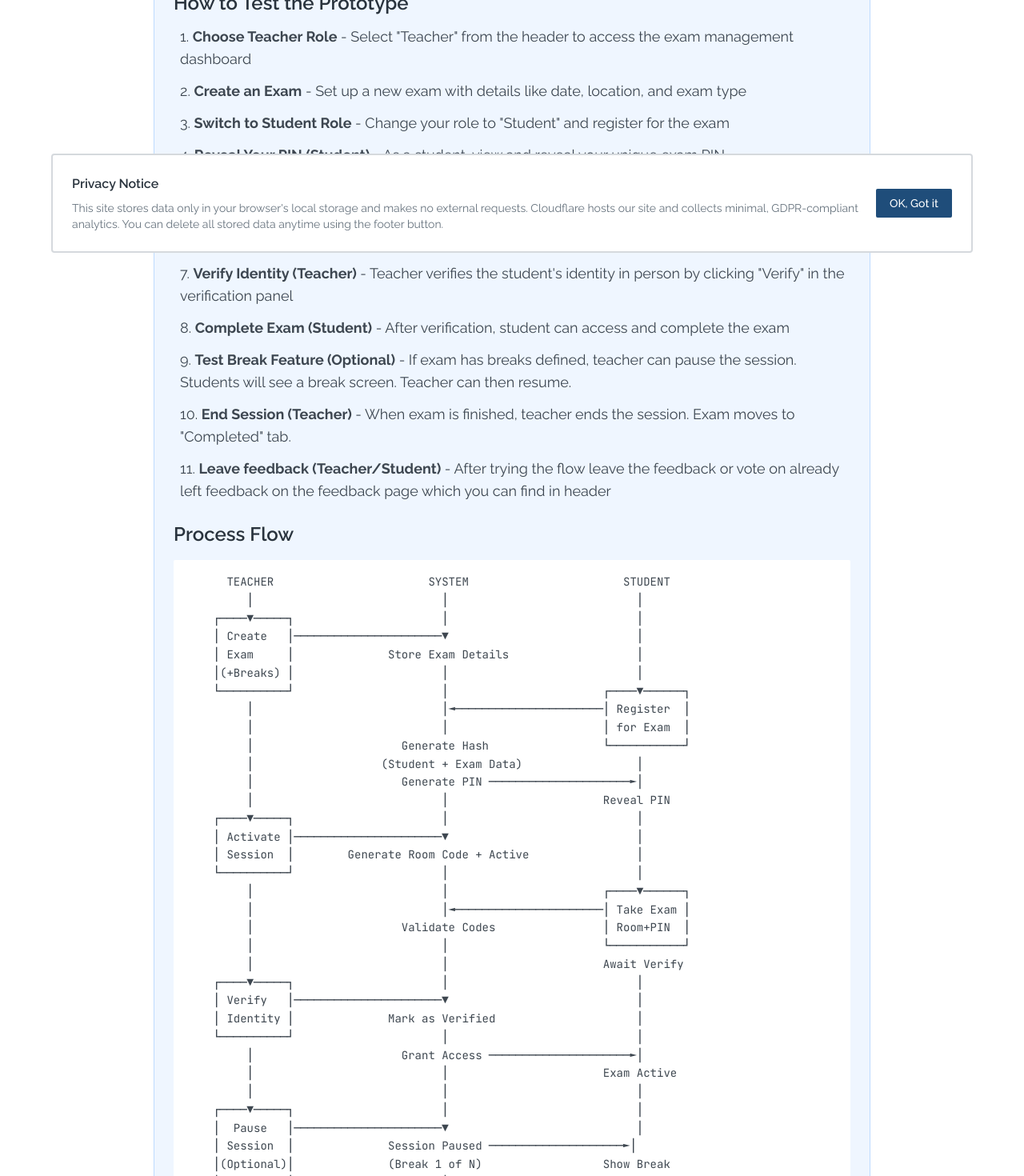
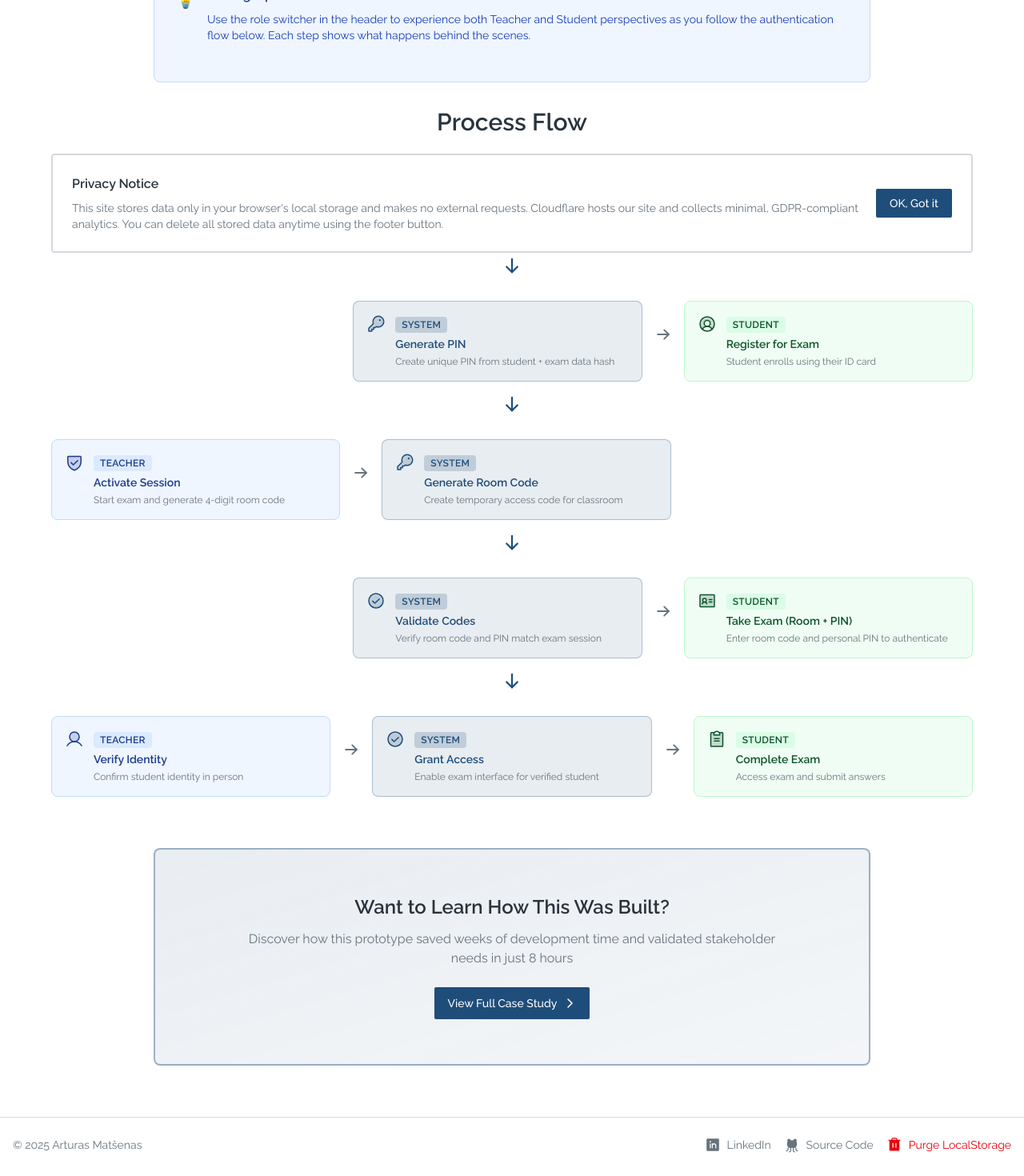
Before and after one commit to arturasma/cursorpresentation, a React (Vite) app: page / in a window 1280 px wide. Shown: the part 460-1930 px from the top of the page at 80% size. Built offline with nearby package versions, Linux system fonts and the light colour scheme.

Commit message:
homepage redesign

```diff
--- /dev/null
+++ b/src/components/features/exam/VerticalFlowStepper.tsx
@@ -0,0 +1,155 @@
+import { Card } from '@/components/ui/card';
+import { ArrowRight, ArrowDown } from 'phosphor-react';
+
+type FlowStep = {
+  role: 'teacher' | 'student' | 'system';
+  title: string;
+  description: string;
+  icon?: React.ReactNode;
+};
+
+type FlowStepGroup = {
+  teacher?: FlowStep;
+  system?: FlowStep;
+  student?: FlowStep;
+};
+
+interface VerticalFlowStepperProps {
+  steps: FlowStepGroup[];
+}
+
+const roleStyles = {
+  teacher: {
+    bg: 'bg-blue-50 dark:bg-blue-950/20',
+    border: 'border-blue-200 dark:border-blue-800',
+    text: 'text-blue-900 dark:text-blue-100',
+    badge: 'bg-blue-100 dark:bg-blue-900/40 text-blue-900 dark:text-blue-100',
+  },
+  student: {
+    bg: 'bg-green-50 dark:bg-green-950/20',
+    border: 'border-green-200 dark:border-green-800',
+    text: 'text-green-900 dark:text-green-100',
+    badge: 'bg-green-100 dark:bg-green-900/40 text-green-900 dark:text-green-100',
+  },
+  system: {
+    bg: 'bg-primary/10',
+    border: 'border-primary/30',
+    text: 'text-primary',
+    badge: 'bg-primary/20 text-primary',
+  },
+};
+
+function FlowStepCard({ step }: { step: FlowStep }) {
+  const styles = roleStyles[step.role];
+
+  return (
+    <div className="flex-1 min-w-0">
+      <Card className={`${styles.bg} ${styles.border} border p-4 shadow-sm h-full`}>
+        <div className="flex items-start gap-3">
+          {step.icon && (
+            <div className={`${styles.text} flex-shrink-0`}>
+              {step.icon}
+            </div>
+          )}
+          <div className="flex-1 min-w-0">
+            <div className={`text-xs font-semibold uppercase tracking-wide mb-1 ${styles.badge} inline-block px-2 py-0.5 rounded`}>
+              {step.role}
+            </div>
+            <h4 className={`font-semibold text-sm mb-1 ${styles.text}`}>
+              {step.title}
+            </h4>
+            <p className="text-xs text-muted-foreground">
+              {step.description}
+            </p>
+          </div>
+        </div>
+      </Card>
+    </div>
+  );
+}
+
+export default function VerticalFlowStepper({ steps }: VerticalFlowStepperProps) {
+  return (
+    <div className="space-y-8">
+      {steps.map((stepGroup, groupIndex) => (
+        <div key={groupIndex}>
+          {/* Desktop: Horizontal layout */}
+          <div className="hidden md:flex gap-4 items-start">
+            {/* Teacher Column */}
+            <div className="flex-1">
+              {stepGroup.teacher ? (
+                <FlowStepCard step={stepGroup.teacher} />
+              ) : (
+                <div className="h-full" />
+              )}
+            </div>
+
+            {/* Arrow */}
+            {stepGroup.teacher && stepGroup.system && (
+              <div className="flex items-center pt-8">
+                <ArrowRight size={20} weight="bold" className="text-muted-foreground" />
+              </div>
+            )}
+
+            {/* System Column */}
+            <div className="flex-1">
+              {stepGroup.system ? (
+                <FlowStepCard step={stepGroup.system} />
+              ) : (
+                <div className="h-full" />
+              )}
+            </div>
+
+            {/* Arrow */}
+            {stepGroup.system && stepGroup.student && (
+              <div className="flex items-center pt-8">
+                <ArrowRight size={20} weight="bold" className="text-muted-foreground" />
+              </div>
+            )}
+
+            {/* Student Column */}
+            <div className="flex-1">
+              {stepGroup.student ? (
+                <FlowStepCard step={stepGroup.student} />
+              ) : (
+                <div className="h-full" />
+              )}
+            </div>
+          </div>
+
+          {/* Mobile: Vertical stack */}
+          <div className="md:hidden space-y-3">
+            {stepGroup.teacher && (
+              <>
+                <FlowStepCard step={stepGroup.teacher} />
+                {(stepGroup.system || stepGroup.student) && (
+                  <div className="flex justify-center">
+                    <ArrowDown size={20} weight="bold" className="text-muted-foreground" />
+                  </div>
+                )}
+              </>
+            )}
+            {stepGroup.system && (
+              <>
+                <FlowStepCard step={stepGroup.system} />
+                {stepGroup.student && (
+                  <div className="flex justify-center">
+                    <ArrowDown size={20} weight="bold" className="text-muted-foreground" />
+                  </div>
+                )}
+              </>
+            )}
+            {stepGroup.student && <FlowStepCard step={stepGroup.student} />}
+          </div>
+
+          {/* Connector to next group */}
+          {groupIndex < steps.length - 1 && (
+            <div className="flex justify-center my-4">
+              <ArrowDown size={24} weight="bold" className="text-primary" />
+            </div>
+          )}
+        </div>
+      ))}
+    </div>
+  );
+}
--- a/src/pages/Homepage.tsx
+++ b/src/pages/Homepage.tsx
@@ -1,14 +1,114 @@
-import { useEffect } from 'react';
-import { useLocation } from 'react-router-dom';
+import { useEffect, useRef } from 'react';
+import { useLocation, useNavigate } from 'react-router-dom';
 import Header from '@/components/Header';
 import SEOHead from '@/components/shared/SEOHead';
+import { Card, CardContent } from '@/components/ui/card';
+import { Button } from '@/components/ui/button';
+import VerticalFlowStepper from '@/components/features/exam/VerticalFlowStepper';
+import {
+  Chalkboard,
+  UserCircle,
+  Database,
+  Key,
+  User,
+  IdentificationCard,
+  CheckCircle,
+  CaretRight,
+  ClipboardText,
+  ShieldCheck
+} from 'phosphor-react';
 
 export default function Homepage() {
   const location = useLocation();
+  const navigate = useNavigate();
+  const flowRef = useRef<HTMLDivElement>(null);
 
   useEffect(() => {
     window.scrollTo(0, 0);
   }, [location.pathname]);
+
+  const scrollToFlow = () => {
+    flowRef.current?.scrollIntoView({ behavior: 'smooth', block: 'start' });
+  };
+
+  const flowSteps = [
+    {
+      teacher: {
+        role: 'teacher' as const,
+        title: 'Create Exam',
+        description: 'Set up exam with date, location, and details',
+        icon: <Chalkboard size={24} weight="duotone" />,
+      },
+      system: {
+        role: 'system' as const,
+        title: 'Store Exam Details',
+        description: 'Save exam configuration in database',
+        icon: <Database size={24} weight="duotone" />,
+      },
+    },
+    {
+      student: {
+        role: 'student' as const,
+        title: 'Register for Exam',
+        description: 'Student enrolls using their ID card',
+        icon: <UserCircle size={24} weight="duotone" />,
+      },
+      system: {
+        role: 'system' as const,
+        title: 'Generate PIN',
+        description: 'Create unique PIN from student + exam data hash',
+        icon: <Key size={24} weight="duotone" />,
+      },
+    },
+    {
+      teacher: {
+        role: 'teacher' as const,
+        title: 'Activate Session',
+        description: 'Start exam and generate 4-digit room code',
+        icon: <ShieldCheck size={24} weight="duotone" />,
+      },
+      system: {
+        role: 'system' as const,
+        title: 'Generate Room Code',
+        description: 'Create temporary access code for classroom',
+        icon: <Key size={24} weight="duotone" />,
+      },
+    },
+    {
+      student: {
+        role: 'student' as const,
+        title: 'Take Exam (Room + PIN)',
+        description: 'Enter room code and personal PIN to authenticate',
+        icon: <IdentificationCard size={24} weight="duotone" />,
+      },
+      system: {
+        role: 'system' as const,
+        title: 'Validate Codes',
+        description: 'Verify room code and PIN match exam session',
+        icon: <CheckCircle size={24} weight="duotone" />,
+      },
+    },
+    {
+      teacher: {
+        role: 'teacher' as const,
+        title: 'Verify Identity',
+        description: 'Confirm student identity in person',
+        icon: <User size={24} weight="duotone" />,
+      },
+      system: {
+        role: 'system' as const,
+        title: 'Grant Access',
+        description: 'Enable exam interface for verified student',
+        icon: <CheckCircle size={24} weight="duotone" />,
+      },
+      student: {
+        role: 'student' as const,
+        title: 'Complete Exam',
+        description: 'Access exam and submit answers',
+        icon: <ClipboardText size={24} weight="duotone" />,
+      },
+    },
+  ];
 
   return (
     <>
@@ -19,117 +119,75 @@ export default function Homepage() {
         canonical="https://www.howtoproto.ee/"
       />
       <Header />
-      <main className="flex-1 container mx-auto px-6 py-12 animate-page-enter">
-        <div className="max-w-4xl mx-auto">
-          <h1 className="text-5xl font-bold mb-6">
+      <main className="flex-1 container mx-auto px-6 py-16 animate-page-enter">
+        {/* Hero Section */}
+        <div className="max-w-4xl mx-auto mb-16 text-center">
+          <h1 className="text-4xl md:text-5xl font-bold mb-4">
             Student Exam Login Prototype
           </h1>
+          <p className="text-lg text-muted-foreground mb-8 max-w-2xl mx-auto">
+            Experience a working prototype built in 8 hours. This interactive exam login system demonstrates
+            fast AI-powered prototyping for public sector validation.
+          </p>
+          <div className="flex flex-wrap gap-4 justify-center">
+            <Button size="lg" onClick={scrollToFlow}>
+              See How It Works
+              <CaretRight size={20} weight="bold" />
+            </Button>
+            <Button size="lg" variant="outline" onClick={() => navigate('/presentation')}>
+              Read Case Study
+              <CaretRight size={20} weight="bold" />
+            </Button>
+          </div>
+        </div>
 
-          <div className="space-y-6 text-lg text-muted-foreground mb-8">
-            <div className="bg-primary/10 p-6 rounded-lg border border-primary/30">
-              <h2 className="text-2xl font-semibold text-foreground mb-3">What This Prototype Demonstrates</h2>
-              <p className="text-foreground/90">
-                This interactive prototype showcases a streamlined student exam login flow using PIN authentication.
-                Students register once, receive a unique PIN generated from their data, and use it along with a
-                teacher-provided room code to authenticate at exam locations. The system includes teacher verification
-                to ensure security.
+        {/* Testing Tip Box */}
+        <div ref={flowRef} className="max-w-4xl mx-auto mb-8">
+          <Card className="bg-blue-50 dark:bg-blue-950/20 border-blue-200 dark:border-blue-800">
+            <CardContent className="p-6">
+              <div className="flex gap-3">
+                <div className="text-blue-600 dark:text-blue-400 text-2xl flex-shrink-0">
+                  💡
+                </div>
+                <div>
+                  <h3 className="font-semibold text-blue-900 dark:text-blue-100 mb-2">
+                    Testing Tip
+                  </h3>
+                  <p className="text-sm text-blue-800 dark:text-blue-200">
+                    Use the role switcher in the header to experience both Teacher and Student perspectives
+                    as you follow the authentication flow below. Each step shows what happens behind the scenes.
+                  </p>
+                </div>
+              </div>
+            </CardContent>
+          </Card>
+        </div>
+
+        {/* Visual Flow Diagram */}
+        <div className="max-w-6xl mx-auto mb-16">
+          <h2 className="text-2xl md:text-3xl font-semibold mb-8 text-center">
+            Process Flow
+          </h2>
+          <VerticalFlowStepper steps={flowSteps} />
+        </div>
+
+        {/* CTA Card to Presentation */}
+        <div className="max-w-4xl mx-auto">
+          <Card className="bg-gradient-to-br from-primary/10 to-primary/5 border-2 border-primary/40">
+            <CardContent className="p-8 text-center">
+              <h2 className="text-2xl font-semibold mb-3">
+                Want to Learn How This Was Built?
+              </h2>
+              <p className="text-muted-foreground mb-6 max-w-2xl mx-auto">
+                Discover how this prototype saved weeks of development time and validated
+                stakeholder needs in just 8 hours
               </p>
-            </div>
-
-            <div className="bg-blue-50 dark:bg-blue-950/20 p-6 rounded-lg border border-blue-200 dark:border-blue-800">
-              <h2 className="text-2xl font-semibold text-foreground mb-3">How to Test the Prototype</h2>
-              <ol className="list-decimal list-inside space-y-3 text-foreground/90">
-                <li className="pl-2">
-                  <strong>Choose Teacher Role</strong> - Select "Teacher" from the header to access the exam management dashboard
-                </li>
-                <li className="pl-2">
-                  <strong>Create an Exam</strong> - Set up a new exam with details like date, location, and exam type
-                </li>
-                <li className="pl-2">
-                  <strong>Switch to Student Role</strong> - Change your role to "Student" and register for the exam
-                </li>
-                <li className="pl-2">
-                  <strong>Reveal Your PIN (Student)</strong> - As a student, view and reveal your unique exam PIN
-                </li>
-                <li className="pl-2">
-                  <strong>Activate Session (Teacher)</strong> - Switch to "Teacher", click on the exam, and activate the exam session to generate a 4-digit room code
-                </li>
-                <li className="pl-2">
-                  <strong>Enter Exam (Student)</strong> - As student, click "Take Exam", enter the room code and your PIN
-                </li>
-                <li className="pl-2">
-                  <strong>Verify Identity (Teacher)</strong> - Teacher verifies the student's identity in person by clicking "Verify" in the verification panel
-                </li>
-                <li className="pl-2">
-                  <strong>Complete Exam (Student)</strong> - After verification, student can access and complete the exam
-                </li>
-                <li className="pl-2">
-                  <strong>Test Break Feature (Optional)</strong> - If exam has breaks defined, teacher can pause the session. Students will see a break screen. Teacher can then resume.
-                </li>
-                <li className="pl-2">
-                  <strong>End Session (Teacher)</strong> - When exam is finished, teacher ends the session. Exam moves to "Completed" tab.
-                </li>
-                <li className="pl-2">
-                  <strong>Leave feedback (Teacher/Student)</strong> - After trying the flow leave the feedback or vote on already left feedback on the feedback page which you can find in header
-                </li>
-              </ol>
-              <h3 className="text-2xl font-semibold text-foreground mb-4 mt-6">Process Flow</h3>
-
-              <div className="bg-white dark:bg-slate-900 p-4 rounded-md mb-4 font-mono text-xs sm:text-sm overflow-x-auto">
-                <pre className="text-foreground/90 leading-relaxed">
-{`      TEACHER                       SYSTEM                       STUDENT
-         │                            │                            │
-    ┌────▼─────┐                      │                            │
-    │ Create   │──────────────────────▼                            │
-    │ Exam     │              Store Exam Details                   │
-    │(+Breaks) │                      │                            │
-    └──────────┘                      │                       ┌────▼──────┐
-         │                            │◄──────────────────────│ Register  │
-         │                            │                       │ for Exam  │
-         │                      Generate Hash                 └───────────┘
-         │                   (Student + Exam Data)                 │
-         │                      Generate PIN ─────────────────────►│
-         │                            │                       Reveal PIN
-    ┌────▼─────┐                      │                            │
-    │ Activate │──────────────────────▼                            │
-    │ Session  │        Generate Room Code + Active                │
-    └──────────┘                      │                            │
-         │                            │                       ┌────▼──────┐
-         │                            │◄──────────────────────│ Take Exam │
-         │                      Validate Codes                │ Room+PIN  │
-         │                            │                       └───────────┘
-         │                            │                       Await Verify
-    ┌────▼─────┐                      │                            │
-    │ Verify   │──────────────────────▼                            │
-    │ Identity │              Mark as Verified                     │
-    └──────────┘                      │                            │
-         │                      Grant Access ─────────────────────►│
-         │                            │                       Exam Active
-         │                            │                            │
-    ┌────▼─────┐                      │                            │
-    │  Pause   │──────────────────────▼                            │
-    │ Session  │              Session Paused ────────────────────►│
-    │(Optional)│              (Break 1 of N)                  Show Break
-    └──────────┘                      │                       Screen
-         │                            │                            │
-    ┌────▼─────┐                      │                            │
-    │  Resume  │──────────────────────▼                            │
-    │ Session  │            Session Resumed ─────────────────────►│
-    └──────────┘                      │                       Continue Exam
-         │                            │                            │
-         │                            │                       ┌────▼──────┐
-         │                            │◄──────────────────────│ Complete  │
-         │                            │                       │   Exam    │
-    ┌────▼─────┐                      │                       └───────────┘
-    │   End    │──────────────────────▼                            │
-    │ Session  │       Mark Completed + Clear Code                 │
-    └──────────┘              Delete Hashes                        │
-         │                            │                            │
-         ▼                            ▼                            ▼`}
-                </pre>
-              </div>
-            </div>
-          </div>
+              <Button size="lg" onClick={() => navigate('/presentation')}>
+                View Full Case Study
+                <CaretRight size={20} weight="bold" />
+              </Button>
+            </CardContent>
+          </Card>
         </div>
       </main>
     </>
```
